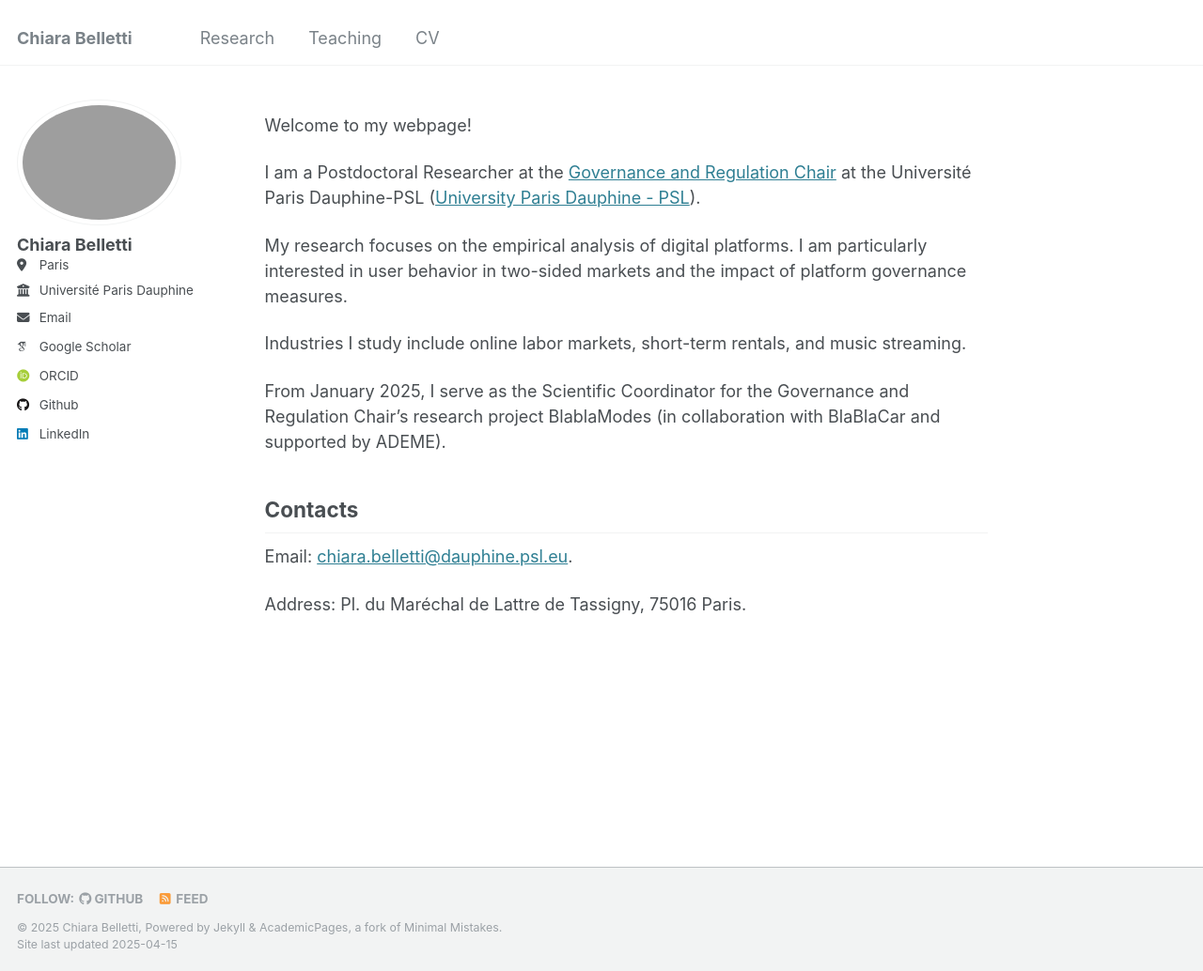
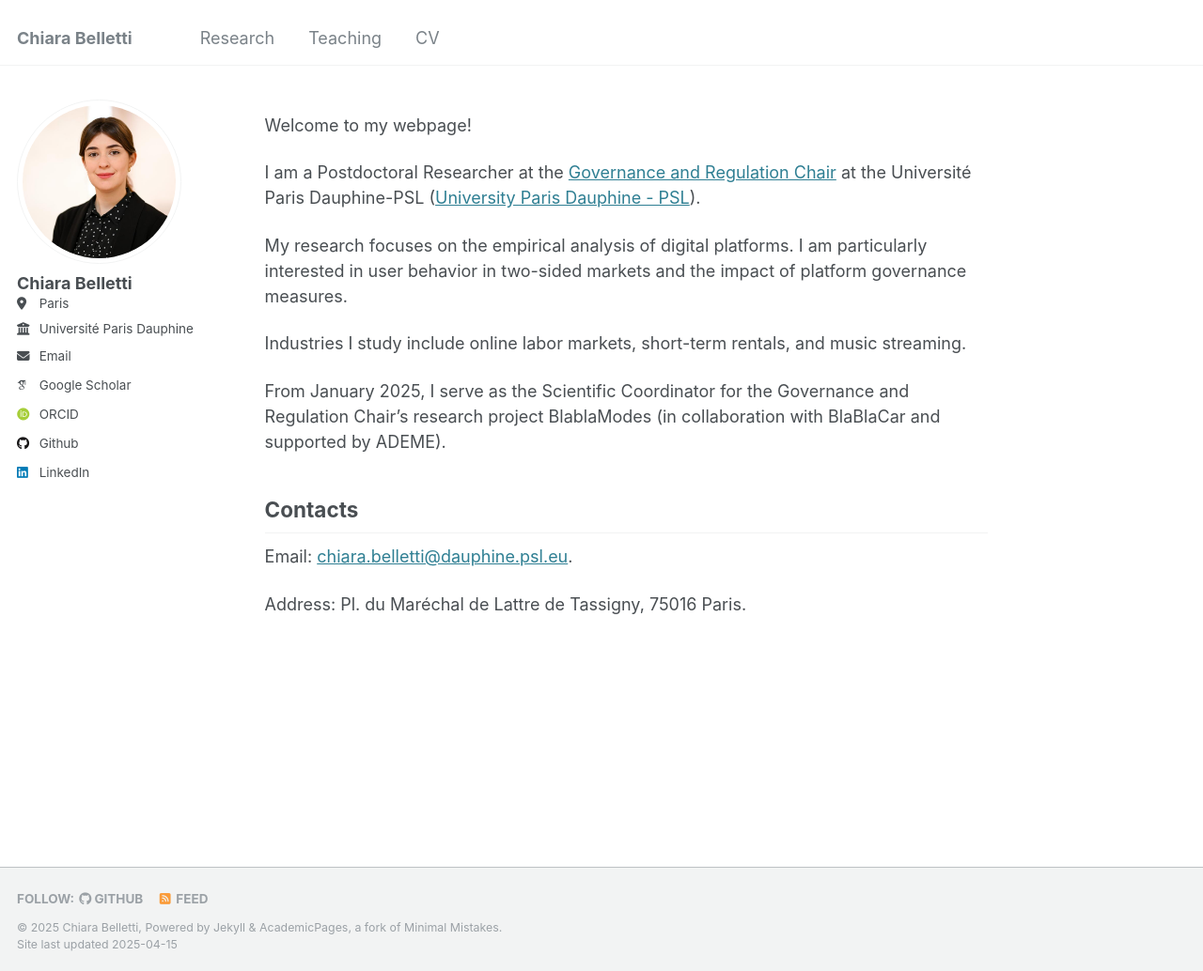
Before and after one commit to ChiaraBelletti/ChiaraBelletti.github.io, a Jekyll site: the page built from _pages/about.md, in a window 1280 px wide and 1034 px high. Shown: the whole window at 94% size. Built offline with Jekyll 4.4.1, drawn with Linux system fonts in a browser that asks for light colours; some web fonts are replaced.

Commit message:
Update _config.yml

```diff
--- a/_config.yml
+++ b/_config.yml
@@ -21,7 +21,7 @@
 #               Additional customization can be done by editing /_includes/author-profile.html
 author:
   # Biographic information
-  avatar           : "ISTO_Oct_2023-3752.png"
+  avatar           : "CB.jpg"
   name             : "Chiara Belletti"
   pronouns         : # example: "she/her"
   bio              : #"PostDoctotral Researcher. Digital Economics and Platforms Strategy"
```
